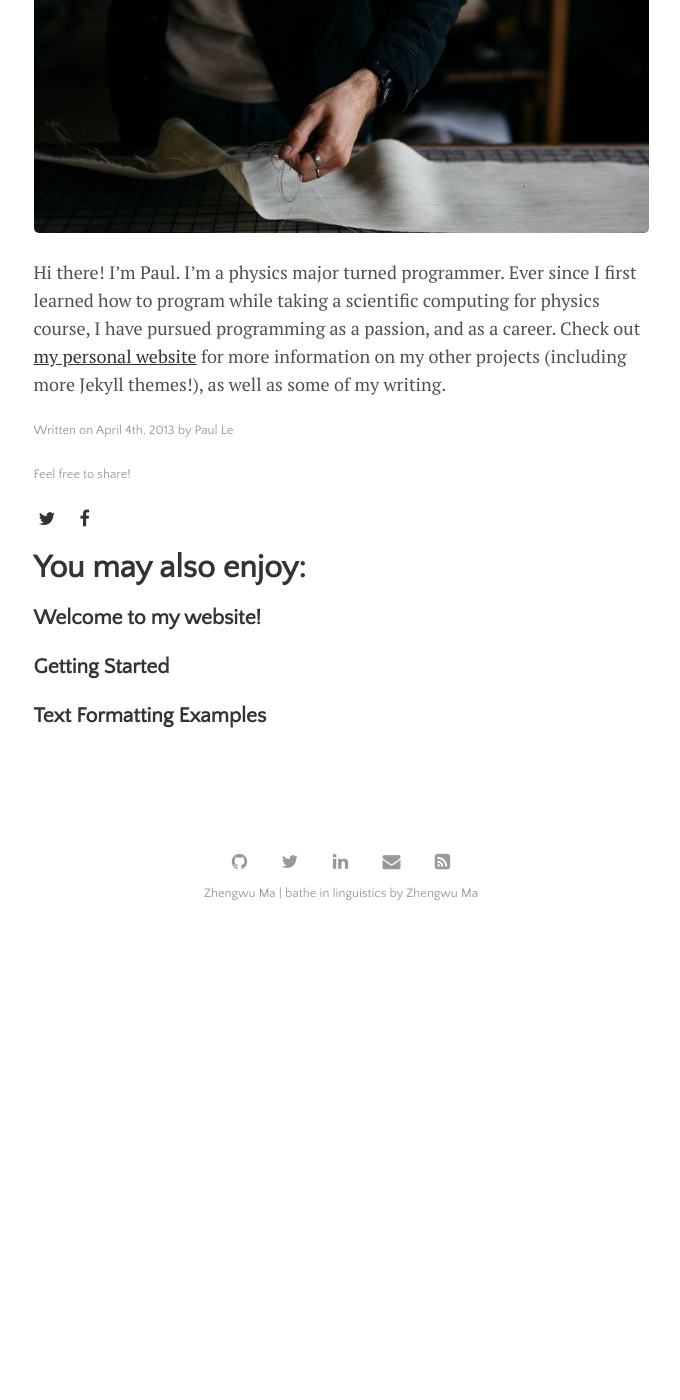
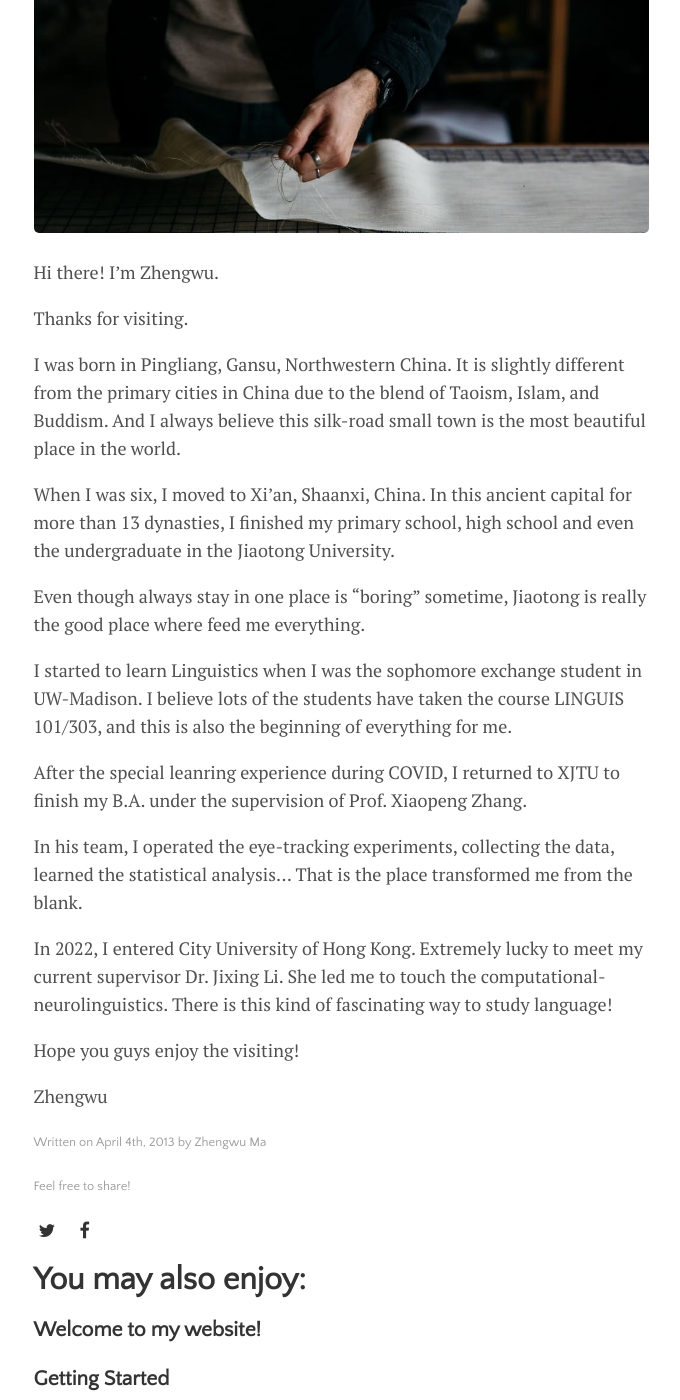
Before and after one commit to zhengwuma/zhengwuma.github.io, a Jekyll site: the page built from _posts/2013-04-04-about-the-author.md, in a window 1280 px wide and 1400 px high, scrolled down 347 px. Shown: the whole window, without its empty margins (299-979 px from the left). Built offline with Jekyll 4.4.1, drawn with Linux system fonts in a browser that asks for light colours; before the commit the page ends 1286 px from its top, so only the background shows below that; some of the changed text lies outside the part shown.

Commit message:
Update 2013-04-04-about-the-author.md

```diff
--- a/_posts/2013-04-04-about-the-author.md
+++ b/_posts/2013-04-04-about-the-author.md
@@ -1,10 +1,30 @@
 ---
 layout: post
-title: "About the Author"
-author: "Paul Le"
+title: "About Me"
+author: "Zhengwu Ma"
 categories: journal
 tags: [documentation,sample]
 image: cutting.jpg
 ---
 
-Hi there! I'm Paul. I’m a physics major turned programmer. Ever since I first learned how to program while taking a scientific computing for physics course, I have pursued programming as a passion, and as a career. Check out [my personal website](https://www.lenpaul.com/) for more information on my other projects (including more Jekyll themes!), as well as some of my writing.
+Hi there! I'm Zhengwu.
+
+Thanks for visiting.
+
+I was born in Pingliang, Gansu, Northwestern China. It is slightly different from the primary cities in China due to the blend of Taoism, Islam, and Buddism. And I always believe this silk-road small town is the most beautiful place in the world.
+
+When I was six, I moved to Xi'an, Shaanxi, China. In this ancient capital for more than 13 dynasties, I finished my primary school, high school and even the undergraduate in the Jiaotong University.
+
+Even though always stay in one place is "boring" sometime, Jiaotong is really the good place where feed me everything.
+
+I started to learn Linguistics when I was the sophomore exchange student in UW-Madison. I believe lots of the students have taken the course LINGUIS 101/303, and this is also the beginning of everything for me.
+
+After the special leanring experience during COVID, I returned to XJTU to finish my B.A. under the supervision of Prof. Xiaopeng Zhang.
+
+In his team, I operated the eye-tracking experiments, collecting the data, learned the statistical analysis... That is the place transformed me from the blank.
+
+In 2022, I entered City University of Hong Kong. Extremely lucky to meet my current supervisor Dr. Jixing Li. She led me to touch the computational-neurolinguistics. There is this kind of fascinating way to study language!
+
+Hope you guys enjoy the visiting!
+
+Zhengwu
```
